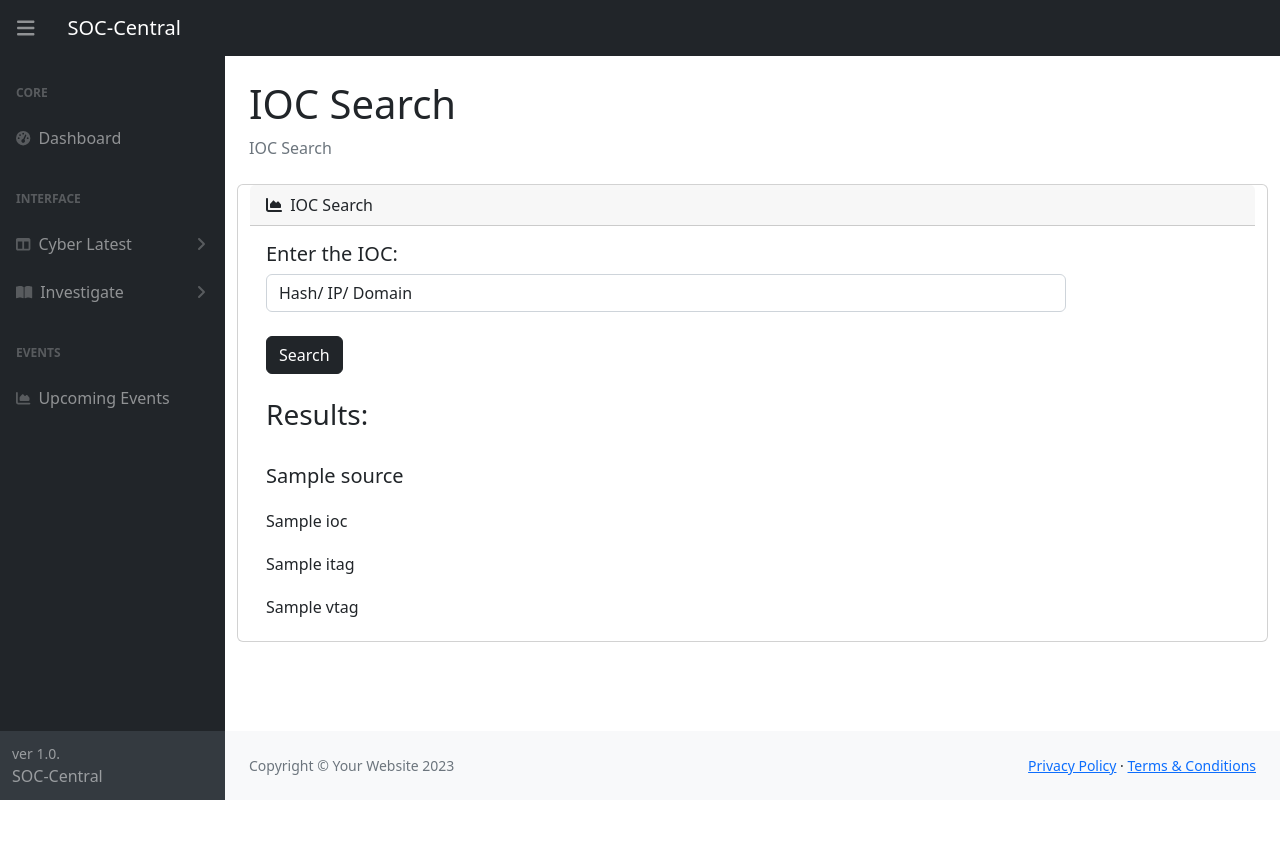
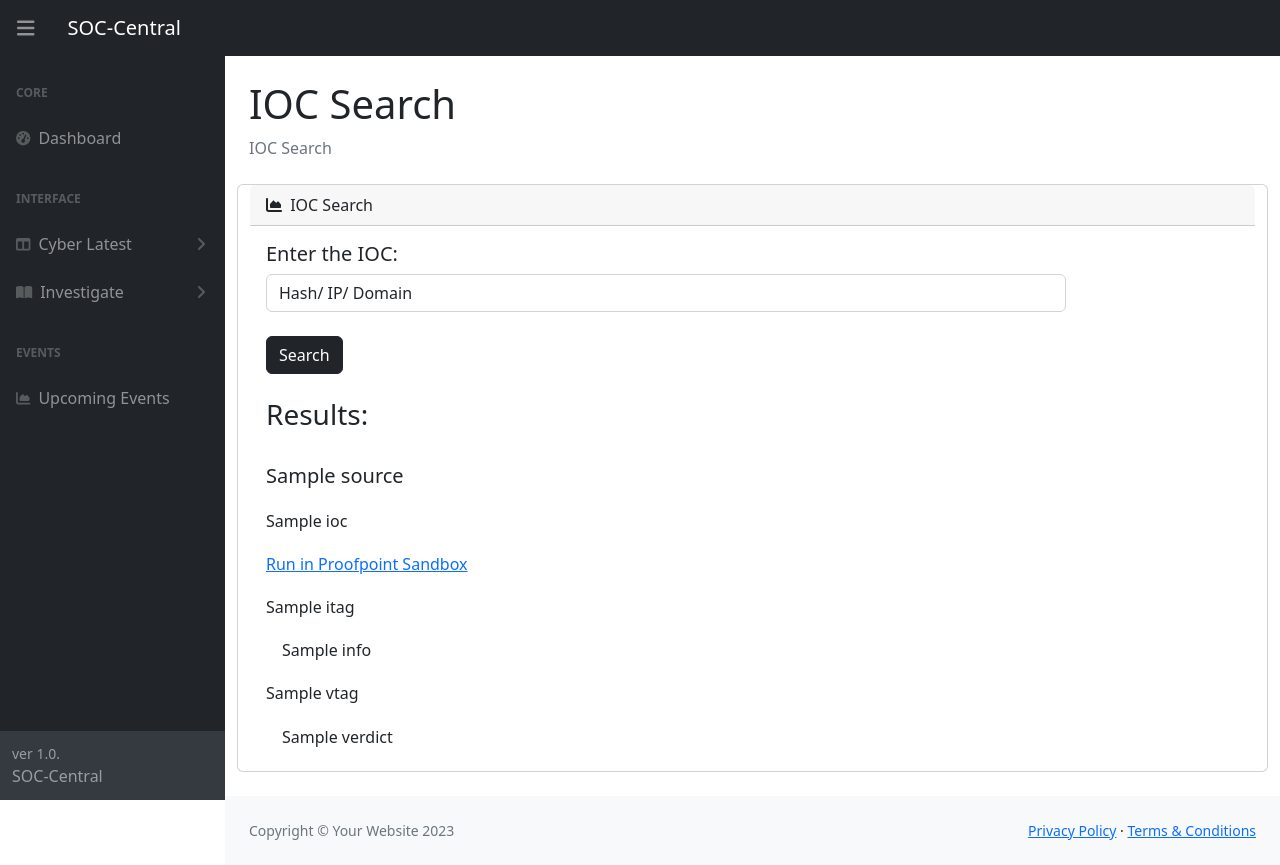
Before and after one commit to Xkdash/netscrapper, a Flask app: template application/templates/ioc.html in a window 1280 px wide. Before the commit the page ends 800 px from the top, so only its background shows below. Run offline with Flask 3, Linux system fonts and the light colour scheme; the template is opened without the code that fills it: most values are stand-ins (such as "Sample title", 1, 10 or a date in 2020); some libraries are stand-ins or nearby versions.

Commit message:
stable push

```diff
--- a/application/templates/ioc.html
+++ b/application/templates/ioc.html
@@ -6,7 +6,7 @@
         <meta name="viewport" content="width=device-width, initial-scale=1, shrink-to-fit=no" />
         <meta name="description" content="" />
         <meta name="author" content="" />
-        <title>Dashboard - SOC-Central</title>
+        <title>IOC Search - SOC-Central</title>
         <link href="https://cdn.jsdelivr.net/npm/simple-datatables@7.1.2/dist/style.min.css" rel="stylesheet" />
         <link href="{{ url_for('static', filename='css/styles.css') }}" rel="stylesheet" />
         <script src="https://use.fontawesome.com/releases/v6.3.0/js/all.js" crossorigin="anonymous"></script>
@@ -100,8 +100,11 @@
                                         <br>
                                         <h5 class="mt-4" > {{source}} </h6>
                                         <h6 class="mt-4" > {{ioc}} </h6>
+                                        {%if sandbox !=""%}
+                                        <h6 class="mt-4" > <a href="{{sandbox}}" target="_blank" rel="noopener noreferrer"> Run in Proofpoint Sandbox </a> </h6>
+                                        {%endif%}
                                         <h6 class="mt-4" > {{itag}} </h6>
-                                        {%for i in range(0,i_n)%}
+                                        {%for i in range(0,info|length)%}
                                         {%if 'https://' in info[i]%}
                                             {%set link= info[i].split("https://")%}
                                             <h6 class="mt-4"> &emsp;{{link[0]}}<a href="https://{{link[1]}}">https://{{link[1]}}</a></h6>
@@ -110,10 +113,10 @@
                                         {%endif%}
                                         {%endfor%}
                                         <h6 class="mt-4" > {{vtag}} </h6>
-                                        {%for i in range(0,v_n)%}
+                                        {%for i in range(0,verdict|length)%}
                                         {%if 'https://' in verdict[i]%}
                                             {%set link= verdict[i].split("https://")%}
-                                            <h6 class="mt-4 {{col}}"> &emsp;{{link[0]}}<a href="https://{{link[1]}}">https://{{link[1]}}</a></h6>
+                                            <h6 class="mt-4 {{col}}"> &emsp;{{link[0]}}<a href="https://{{link[1]}}" target="_blank" rel="noopener noreferrer">https://{{link[1]}}</a></h6>
                                             {%else%}
                                         <h6 class="mt-4 {{col}}"> &emsp;{{verdict[i]}}</h6>
                                         {%endif%}
```
Also changed, not shown: application/dashboard.py (+11 -5 lines).
